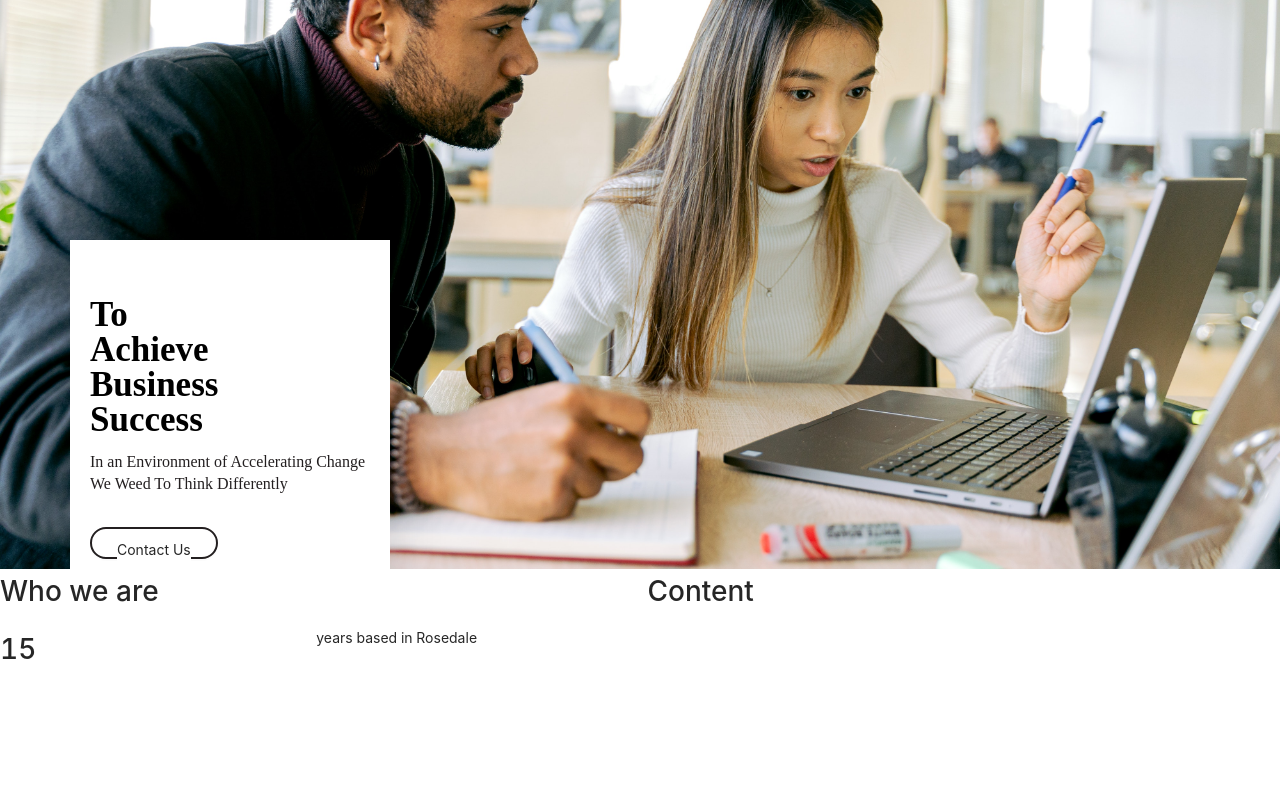
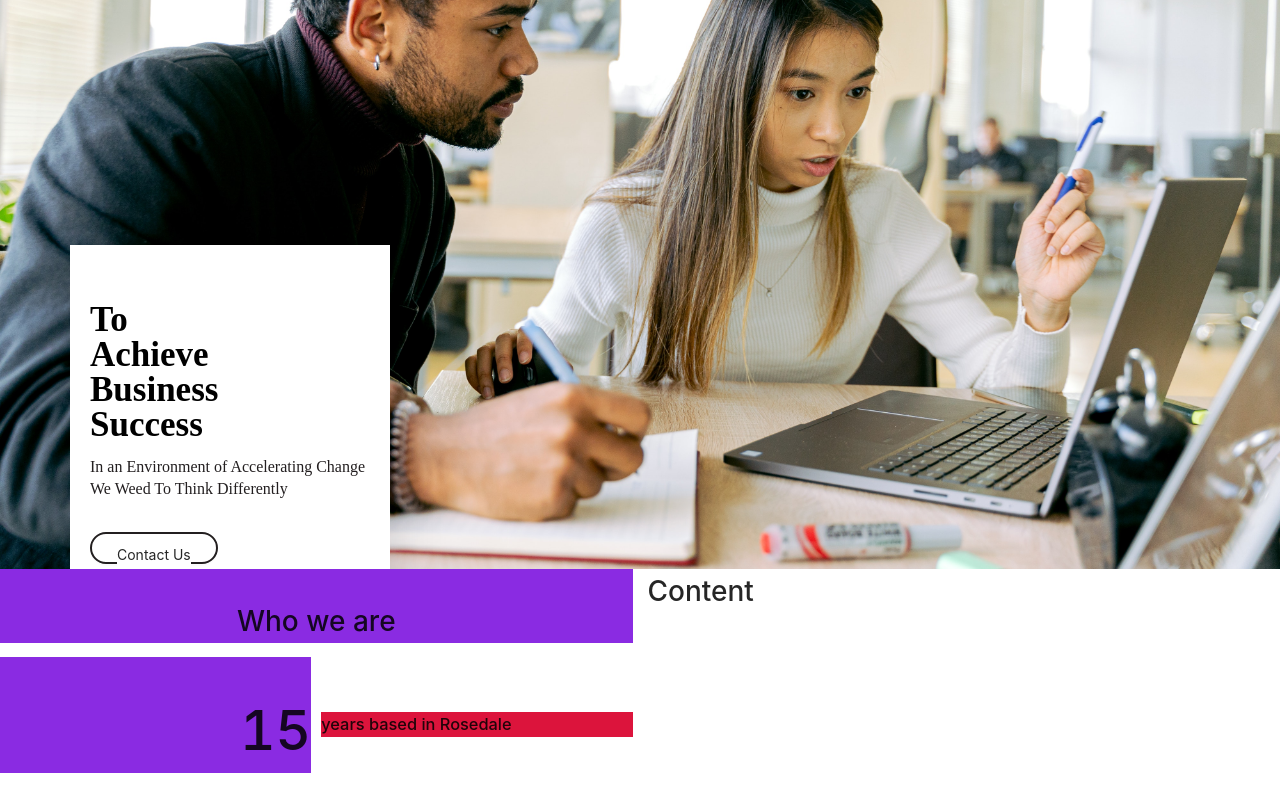
Before and after one commit to irfaanraza/react-learning, a Next.js app in the folder think-differently/: page / in a window 1280 px wide. Shown: the part 452-1252 px from the top of the page. Before the commit the page ends 1137 px from the top, so only its background shows below. Built offline with nearby package versions, Linux system fonts and the light colour scheme.

Commit message:
hero section final and who we are section too

```diff
--- a/think-differently/pages/components/WhoWeAre.js
+++ b/think-differently/pages/components/WhoWeAre.js
@@ -1,24 +1,24 @@
 import { Row, Col, Layout } from "antd";
 export const WhoWeAre = () => {
       return (
-            <Row gutter={15} style={{ backgroundColor: "grey" }}>
+            <Row gutter={15}>
                   <Col xs={2} sm={4} md={6} lg={8} xl={12}>
-                        <div>
+                        <div className='whoweare'>
                               <h1>Who we are</h1>
-                              <Row>
+                              <Row gutter={10} align='middle'>
                                     <Col xs={2} sm={4} md={6} lg={8} xl={12}>
-                                          <div>
+                                          <div className='number'>
                                                 <h1>15</h1>
                                           </div>
                                     </Col>
                                     <Col xs={2} sm={4} md={6} lg={8} xl={12}>
-                                          years based in Rosedale
+                                          <div className='whoweare-text'>
+                                                <h3>
+                                                      years based in Rosedale{" "}
+                                                </h3>
+                                          </div>
                                     </Col>
                               </Row>
-                              {/* <div className='col-1-content-2'>
-                                          <h1>15</h1>
-                                          <h2>years based in Rosedale</h2>
-                                    </div> */}
                         </div>
                   </Col>
                   <Col xs={2} sm={4} md={6} lg={8} xl={12}>
--- a/think-differently/styles/globals.css
+++ b/think-differently/styles/globals.css
@@ -123,7 +123,7 @@
       padding: 20px;
       box-shadow: 0 3px 50px 0 rgba(0, 0, 0, 0.16);
       background-color: #fff;
-      bottom: -20px;
+      bottom: -25px;
       left: 70px;
 }
 .banner-caption h1 {
@@ -159,7 +159,7 @@
       margin-top: 15px;
       margin-bottom: 10px;
 }
-.wh-row {
+/* .wh-row {
       display: flex;
       justify-content: space-between;
       flex-direction: row;
@@ -203,4 +203,17 @@
 }
 .col-2-content {
       background-color: aqua;
+} */
+.whoweare h1 {
+      background-color: blueviolet;
+      padding-top: 30px;
+      text-align: center;
 }
+.number h1 {
+      font-size: 55px;
+      text-align: end;
+}
+.whoweare-text h3 {
+      text-align: left;
+      background-color: crimson;
+}
```
